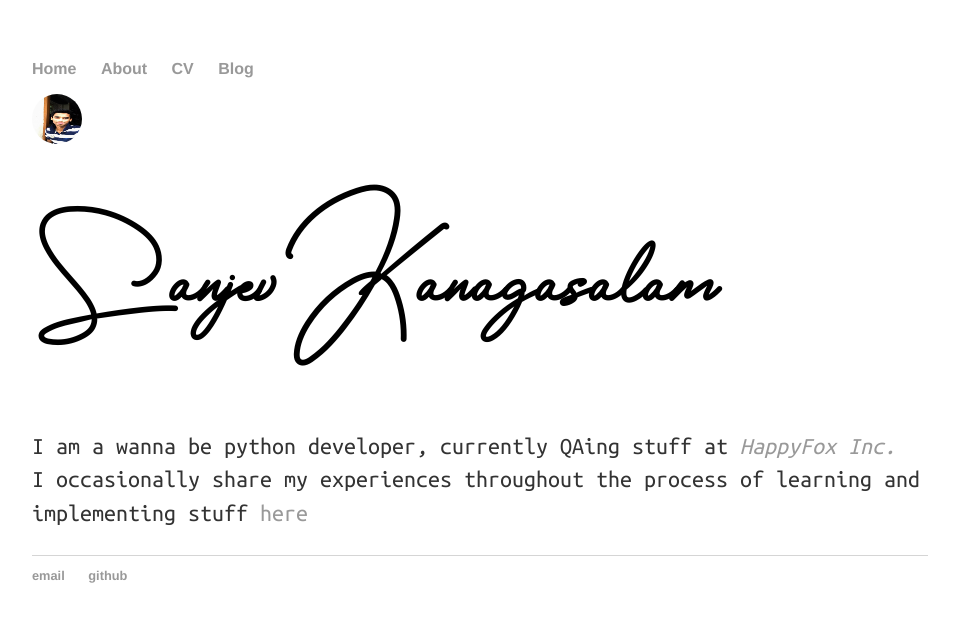
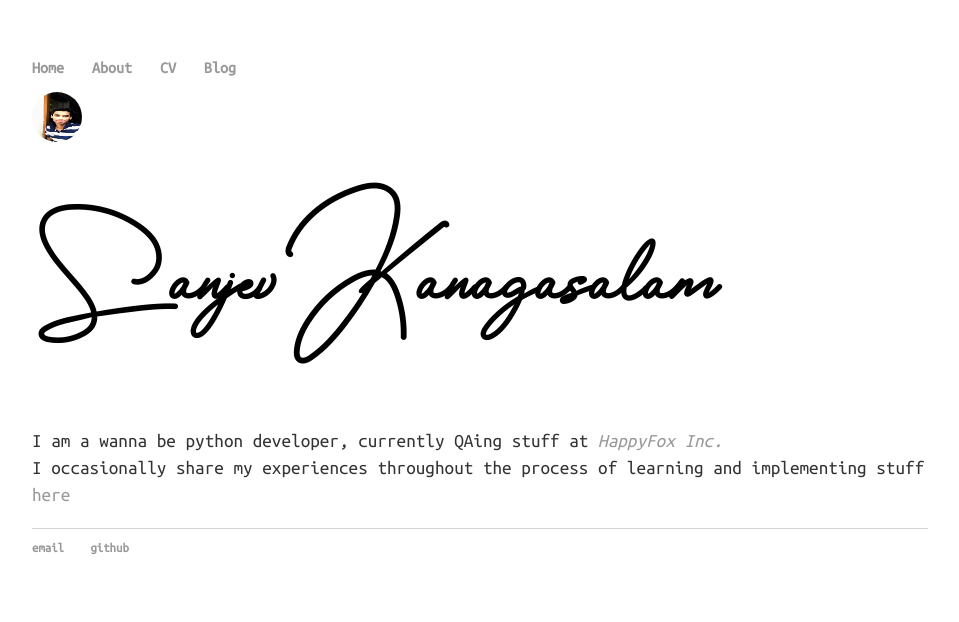
Before and after one commit to sanjevk/portfolio, a Jekyll site: the page built from index.html, in a window 1280 px wide. Shown: the top 622 px of the page, without its empty margins (160-1119 px from the left). Built offline with Jekyll 4.4.1, drawn with Linux system fonts in a browser that asks for light colours.

Commit message:
font tweaks

```diff
--- a/css/main.css
+++ b/css/main.css
@@ -21,7 +21,7 @@ body {
     width: 70%;
 }
 nav ul, footer ul {
-    font-family:'Helvetica', 'Arial', 'Sans-Serif';
+    font-family:'ubuntu_monoregular','Helvetica', 'Arial', 'Sans-Serif';
     padding: 0px;
     list-style: none;
     font-weight: bold;
@@ -57,7 +57,7 @@ h1 {
 
 p.about_me {
     font-family: 'ubuntu_monoregular';
-    font-size: 1.5em;
+    font-size: 1.2em;
     line-height: 1.4em;
     color: #333;
 }
```
